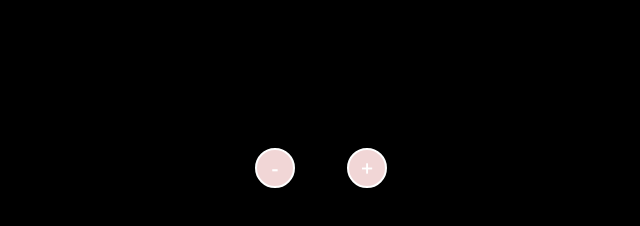
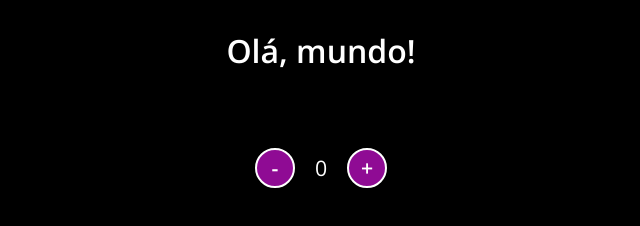
Before and after one commit to ynaralira/ContadorDio, a plain HTML site: page index.html in a window 1280 px wide. Shown: the whole page, without its empty margins (319-959 px from the left). Drawn offline with nearby package versions, Linux system fonts and the light colour scheme.

Commit message:
Update style.css

```diff
--- a/style.css
+++ b/style.css
@@ -17,7 +17,7 @@ button {
     width: 40px;
     border-radius: 50%;
     border: 2px solid white;
-    background-color: rgb(241, 214, 214);
+    background-color: rgb(143, 11, 148);
     color: white;
     font-size: 16pt;
     font-weight: 600;
@@ -26,9 +26,14 @@ button {
 
 #counter {
     display: flex;
+    color: white;
 }
 
+h1{
+    color: white;
+}
 #currentNumber {
+    color: white;
     display: flex;
     align-items: center;
     margin: 0 20px;
```
